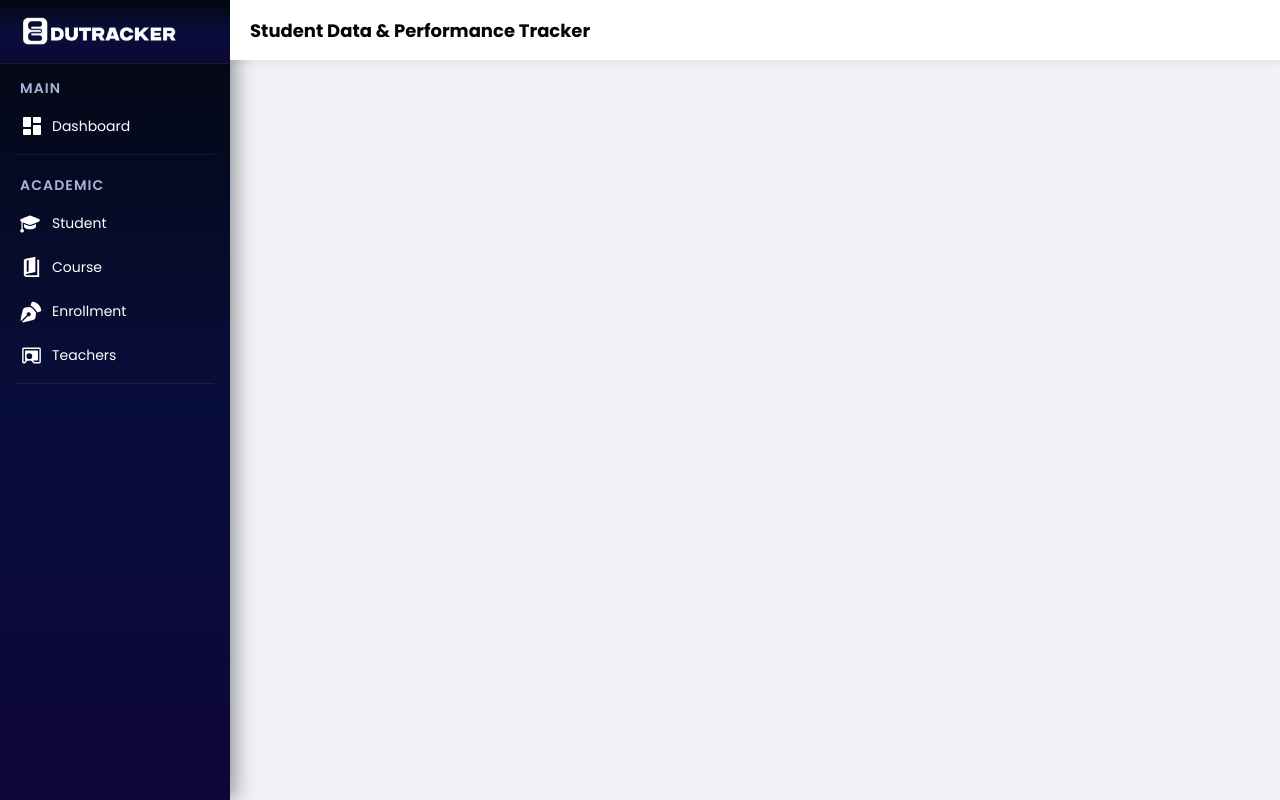
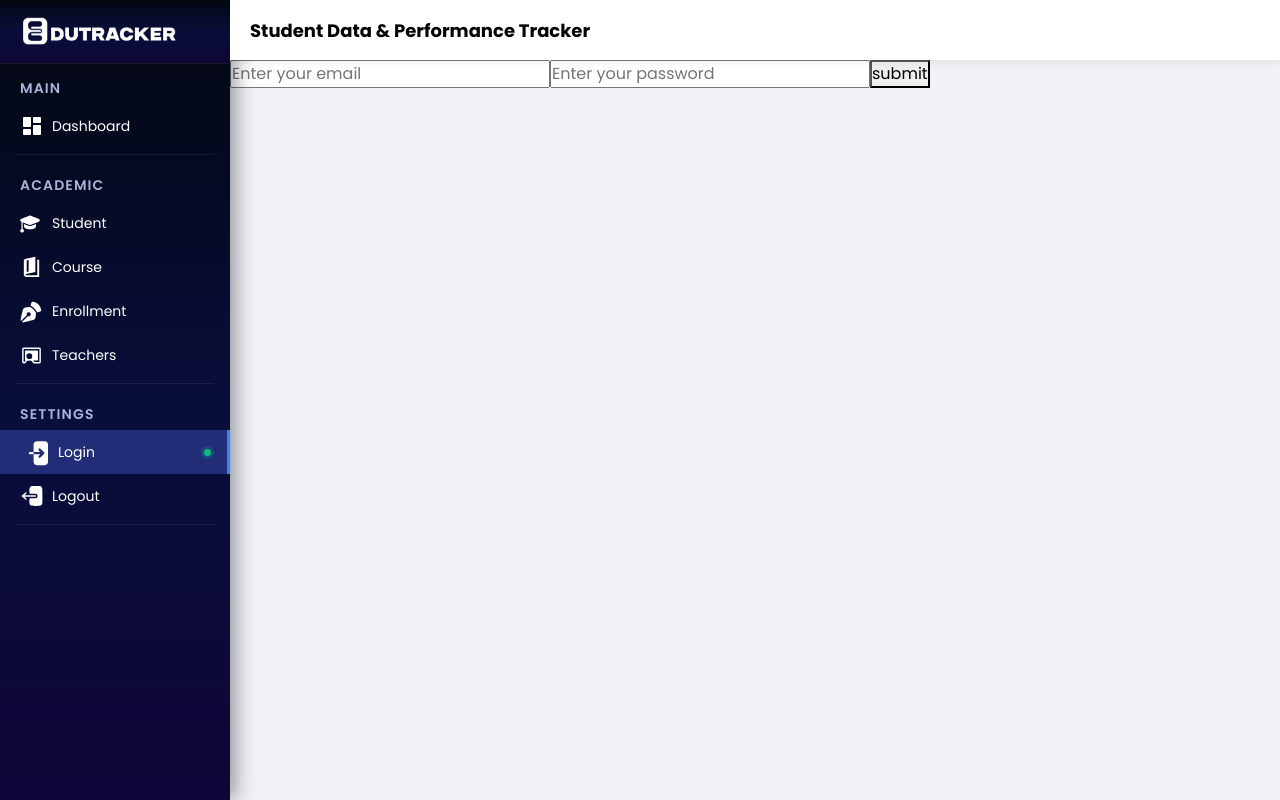
Before and after one commit to akhil14712-debug/frontend-sms, a React (Vite) app: page /login in a window 1280 px wide. Built offline with nearby package versions, Linux system fonts and the light colour scheme.

Commit message:
Added login component

```diff
--- a/index.html
+++ b/index.html
@@ -7,7 +7,7 @@
     <link rel="preconnect" href="https://fonts.googleapis.com">
 <link rel="preconnect" href="https://fonts.gstatic.com" crossorigin>
 <link href="https://fonts.googleapis.com/css2?family=Poppins:ital,wght@0,100;0,200;0,300;0,400;0,500;0,600;0,700;0,800;0,900;1,100;1,200;1,300;1,400;1,500;1,600;1,700;1,800;1,900&display=swap" rel="stylesheet">
-    <title>frontend-sms</title>
+    <title>Edutracker</title>
   </head>
   <body>
     <div id="root"></div>
--- a/src/App.jsx
+++ b/src/App.jsx
@@ -14,6 +14,7 @@ import { ToastContainer } from 'react-toastify'
 import 'react-toastify/dist/ReactToastify.css'
 import AddEnrollment from './Components/Enrollments/AddEnrollment';
 import ListEnrollment from './Components/Enrollments/ListEnrollment';
+import Login from './Components/Login';
 
 
 
@@ -45,6 +46,7 @@ const App = () => {
           <Route path="/enrollment" element={<ListEnrollment/>}></Route>
           <Route path="/enrollment/add" element={<AddEnrollment/>}></Route>
           <Route path="/update-enrollment/:id" element={<AddEnrollment/>}></Route>
+          <Route path="/login" element={<Login/>}></Route>
         </Routes>
         </div>
       </div>
--- /dev/null
+++ b/src/Components/Login.jsx
@@ -0,0 +1,18 @@
+import React, { useState } from 'react'
+
+const Login = () => {
+    const [email,setEmail] = useState("")
+    const [password,setPassword] = useState("")
+  return (
+
+    <>
+    <form>
+        <input type="text" placeholder='Enter your email'></input>
+        <input type="text" placeholder='Enter your password'></input>
+        <button>submit</button>
+    </form>
+    </>
+  )
+}
+
+export default Login
--- a/src/Components/Sidebar.jsx
+++ b/src/Components/Sidebar.jsx
@@ -5,6 +5,8 @@ import Cap from '../assets/Icons/Cap'
 import Book from '../assets/Icons/Book'
 import Enroll from '../assets/Icons/Enroll'
 import Teacher from '../assets/Icons/Teacher'
+import LoginIcon from '../assets/Icons/LoginIcon'
+import LogoutIcon from '../assets/Icons/LogoutIcon'
 
 
 const navItems = [
@@ -19,6 +21,11 @@ const navItems = [
       { name: "Course",     icon: <Book/>, path: "/courses" },
       { name: "Enrollment", icon: <Enroll/>, path: "/enrollment" },
       { name: "Teachers",   icon: <Teacher/>, path: "/teachers" },
+    ]
+  },{
+    section :"SETTINGS", items: [
+      {name : "Login",icon:<LoginIcon/> ,path: '/login'},
+      {name : "Logout", icon:<LogoutIcon/>}
     ]
   }
 ]
--- a/src/Components/Students/ListStudent.jsx
+++ b/src/Components/Students/ListStudent.jsx
@@ -92,6 +92,10 @@ const ListStudent = () => {
         }
     }
 
+    function closeFun(){
+
+    }
+
 
 
 
@@ -101,7 +105,7 @@ const ListStudent = () => {
         <div className="filter">
         <div className="search-container">
             <div className='search-outer'><input type="text" placeholder="Search students by name"  className="search" value={name} onChange={(e)=>setName(e.target.value)}></input>
-            <div className='close'><svg xmlns="http://www.w3.org/2000/svg" width={17} height={17} viewBox="0 0 24 24" ><path fill="currentColor" d="m12 13.4l-4.9 4.9q-.275.275-.7.275t-.7-.275t-.275-.7t.275-.7l4.9-4.9l-4.9-4.9q-.275-.275-.275-.7t.275-.7t.7-.275t.7.275l4.9 4.9l4.9-4.9q.275-.275.7-.275t.7.275t.275.7t-.275.7L13.4 12l4.9 4.9q.275.275.275.7t-.275.7t-.7.275t-.7-.275z"></path></svg></div></div>
+            <div className='close' ><svg xmlns="http://www.w3.org/2000/svg" width={17} height={17} viewBox="0 0 24 24" ><path fill="currentColor" d="m12 13.4l-4.9 4.9q-.275.275-.7.275t-.7-.275t-.275-.7t.275-.7l4.9-4.9l-4.9-4.9q-.275-.275-.275-.7t.275-.7t.7-.275t.7.275l4.9 4.9l4.9-4.9q.275-.275.7-.275t.7.275t.275.7t-.275.7L13.4 12l4.9 4.9q.275.275.275.7t-.275.7t-.7.275t-.7-.275z"  onClick={closeFun}></path></svg></div></div>
         </div>
 
     </div>
--- /dev/null
+++ b/src/assets/Icons/LoginIcon.jsx
@@ -0,0 +1,9 @@
+import React from 'react'
+
+const LoginIcon = () => {
+  return (
+    <svg xmlns="http://www.w3.org/2000/svg" width={24} height={24} viewBox="0 0 24 24"><path fill="currentColor" fillRule="evenodd" d="M11 2a3 3 0 0 0-3 3v14a3 3 0 0 0 3 3h6a3 3 0 0 0 3-3V5a3 3 0 0 0-3-3zm1.293 6.293a1 1 0 0 1 1.414 0l3 3a1 1 0 0 1 0 1.414l-3 3a1 1 0 0 1-1.414-1.414L13.586 13H5a1 1 0 1 1 0-2h8.586l-1.293-1.293a1 1 0 0 1 0-1.414" clipRule="evenodd"></path></svg>
+  )
+}
+
+export default LoginIcon
--- /dev/null
+++ b/src/assets/Icons/LogoutIcon.jsx
@@ -0,0 +1,9 @@
+import React from 'react'
+
+const LogoutIcon = () => {
+  return (
+    <svg xmlns="http://www.w3.org/2000/svg" width={24} height={24} viewBox="0 0 24 24"><path fill="currentColor" fillRule="evenodd" d="M16.125 12a.75.75 0 0 0-.75-.75H4.402l1.961-1.68a.75.75 0 1 0-.976-1.14l-3.5 3a.75.75 0 0 0 0 1.14l3.5 3a.75.75 0 1 0 .976-1.14l-1.96-1.68h10.972a.75.75 0 0 0 .75-.75" clipRule="evenodd"></path><path fill="currentColor" d="M9.375 8c0 .702 0 1.053.169 1.306a1 1 0 0 0 .275.275c.253.169.604.169 1.306.169h4.25a2.25 2.25 0 0 1 0 4.5h-4.25c-.702 0-1.053 0-1.306.168a1 1 0 0 0-.275.276c-.169.253-.169.604-.169 1.306c0 2.828 0 4.243.879 5.121c.878.879 2.292.879 5.12.879h1c2.83 0 4.243 0 5.122-.879c.879-.878.879-2.293.879-5.121V8c0-2.828 0-4.243-.879-5.121S19.203 2 16.375 2h-1c-2.829 0-4.243 0-5.121.879c-.879.878-.879 2.293-.879 5.121"></path></svg>
+  )
+}
+
+export default LogoutIcon
```
